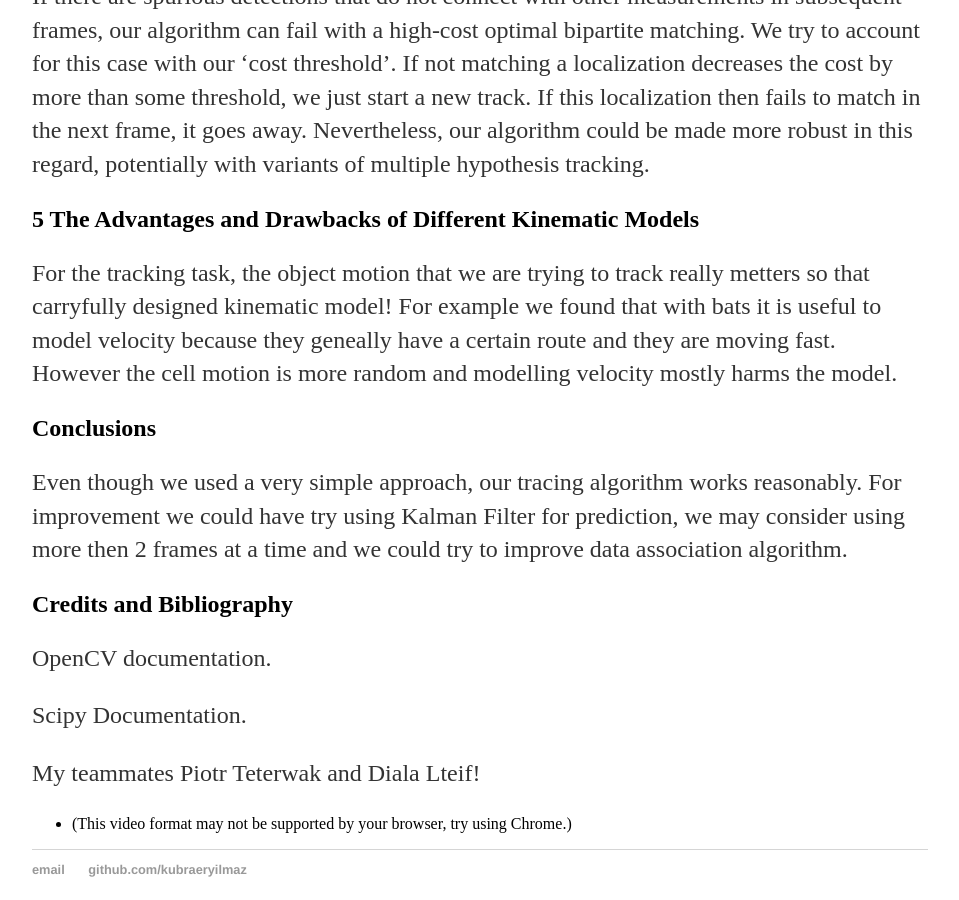
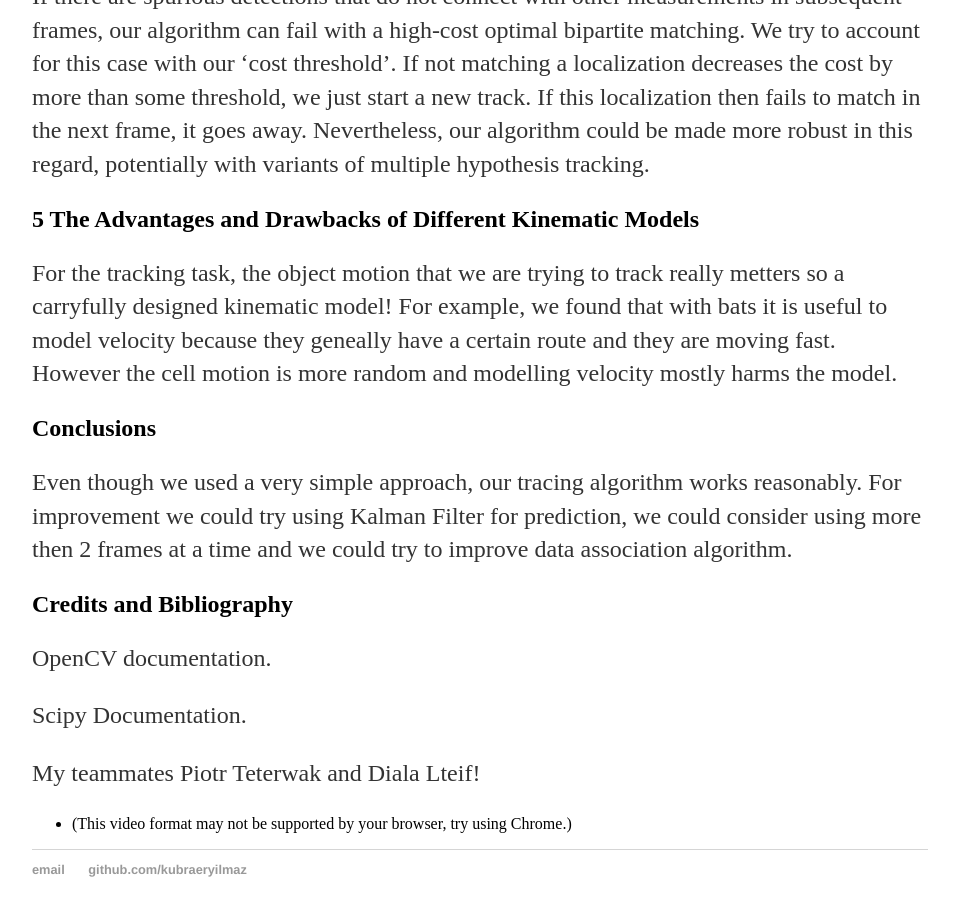
Before and after one commit to kubraeryilmaz/kubraeryilmaz.github.io, a Jekyll site: the page built from _posts/2021-04-09-CS585-HW3.md, in a window 1280 px wide and 900 px high, scrolled down 4822 px. Shown: the whole window, without its empty margins (160-1119 px from the left). Built offline with Jekyll 4.4.1, drawn with Linux system fonts in a browser that asks for light colours.

Commit message:
Update 2021-04-09-CS585-HW3.md

```diff
--- a/_posts/2021-04-09-CS585-HW3.md
+++ b/_posts/2021-04-09-CS585-HW3.md
@@ -75,11 +75,11 @@ If there are spurious detections that do not connect with other measurements in
 
 5 The Advantages and Drawbacks of Different Kinematic Models
 ---------------------
-For the tracking task, the object motion that we are trying to track really metters so that carryfully designed kinematic model! For example we found that with bats it is useful to model velocity because they geneally have a certain route and they are moving fast. However the cell motion is more random and modelling velocity mostly harms the model.
+For the tracking task, the object motion that we are trying to track really metters so a carryfully designed kinematic model! For example, we found that with bats it is useful to model velocity because they geneally have a certain route and they are moving fast. However the cell motion is more random and modelling velocity mostly harms the model.
 
 Conclusions
 ---------------------
-Even though we used a very simple approach, our tracing algorithm works reasonably. For improvement we could have try using Kalman Filter for prediction, we may consider using more then 2 frames at a time and we could try to improve data association algorithm.
+Even though we used a very simple approach, our tracing algorithm works reasonably. For improvement we could try using Kalman Filter for prediction, we could consider using more then 2 frames at a time and we could try to improve data association algorithm.
 
 Credits and Bibliography
 ---------------------
```
